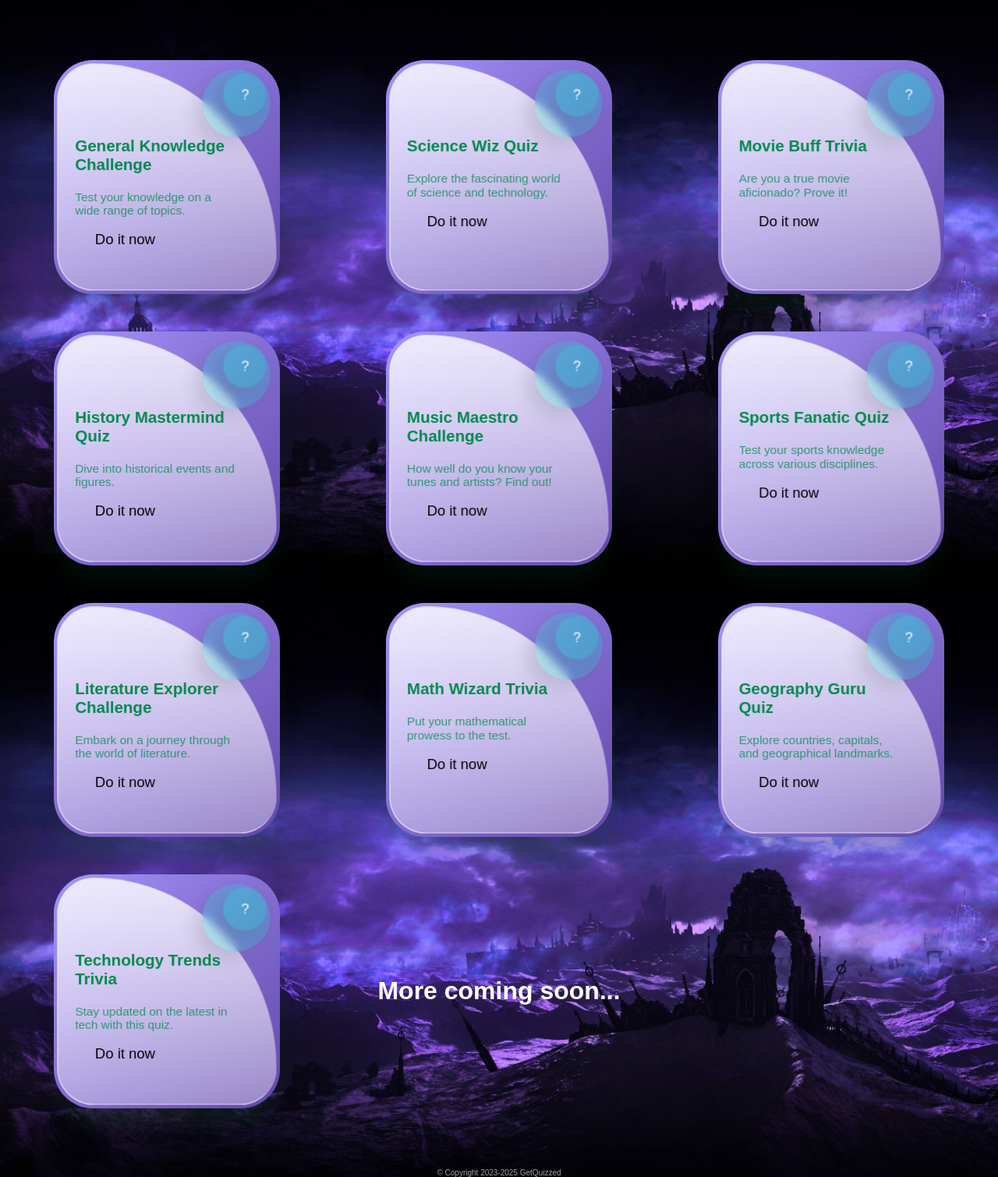
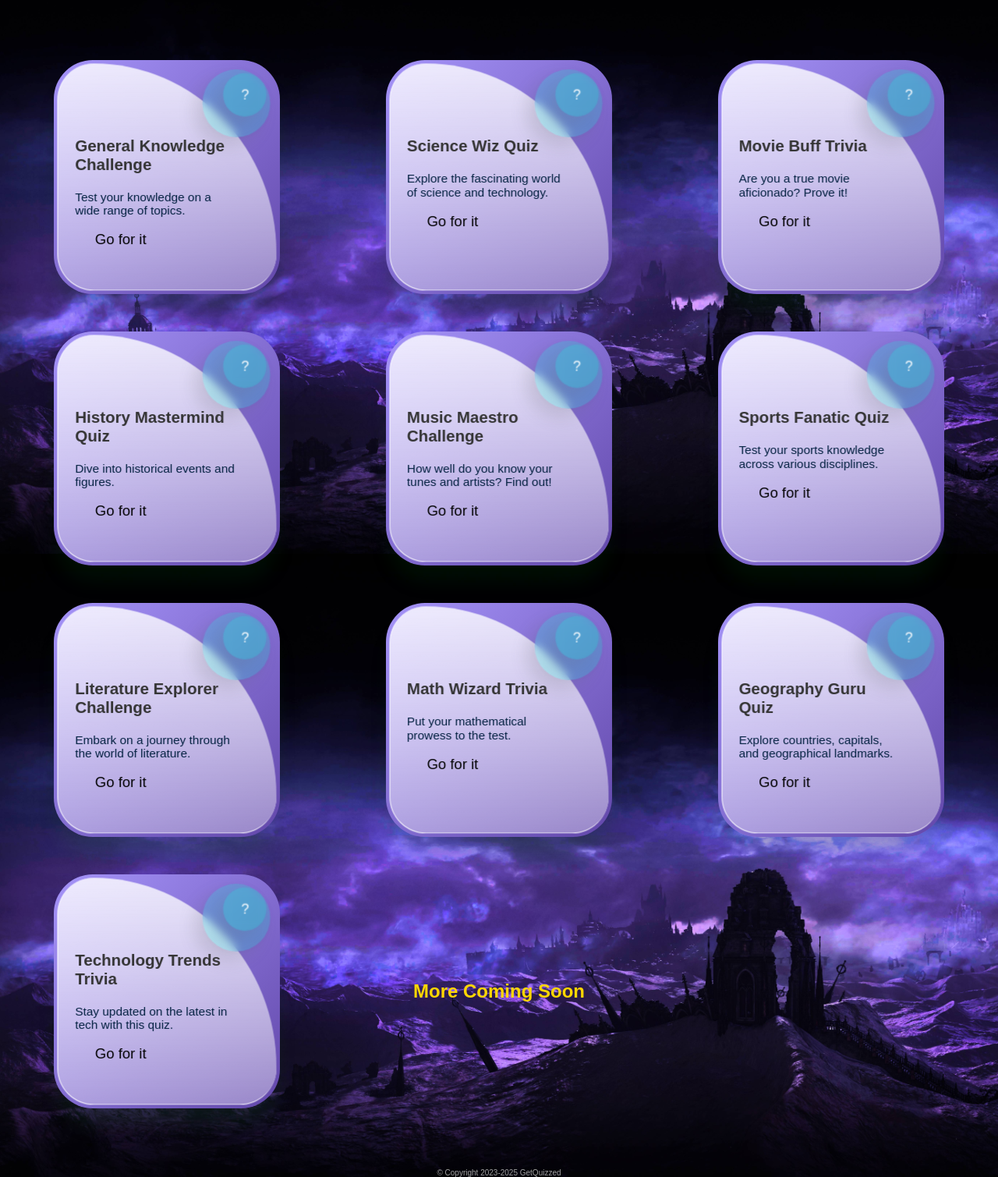
Before and after one commit to sanyamvatta/cs-50-final, a Flask app: page /dashboard in a window 1280 px wide. Shown: the part 90-1599 px from the top of the page at 78% size. Run offline with Flask 3, Linux system fonts and the light colour scheme; a user stored in the database is signed in; some libraries are stand-ins or nearby versions.

Commit message:
completed dashboard and database

```diff
--- a/app.py
+++ b/app.py
@@ -97,7 +97,7 @@ def register():
 @login_required
 def dashboard():
     quizzes = db.execute("SELECT * FROM Quizzes")
-    return render_template('dashboard.html',quizzes=quizzes)
+    return render_template('dashboard.html',quizzes=quizzes,index=index)
 
 
 @app.route('/signout')
--- a/static/dashboard.css
+++ b/static/dashboard.css
@@ -46,14 +46,14 @@
 
   .content .title {
     display: block;
-    color: #00894d;
+    color: #333333;
     font-weight: 900;
     font-size: 20px;
   }
 
   .content .text {
     display: block;
-    color: rgba(0, 137, 78, 0.7647058824);
+    color: #001f3f;
     font-size: 15px;
     margin-top: 20px;
   }
@@ -159,3 +159,48 @@
   justify-self: center;
   align-self: center;
 }
+
+.loading-text {
+  font-family: 'Arial', sans-serif;
+  font-size: 24px;
+  font-weight: bold;
+  color: #FFD700;
+  padding: 20px;
+  cursor: pointer;
+  transition: color 0.3s ease, transform 0.3s ease;
+}
+
+.loading-text:hover {
+  color: #FFE4B5; /* Dark Purple on hover */
+  transform: scale(1.1); /* Slightly increase size on hover */
+  animation: pulse 1s infinite; /* Apply pulse animation on hover */
+}
+
+@keyframes pulse {
+  0% {
+      transform: scale(1);
+  }
+  50% {
+      transform: scale(1.1);
+  }
+  100% {
+      transform: scale(1);
+  }
+}
+
+@media only screen and (max-width: 768px) {
+  /* Your mobile-specific styles go here */
+  .wrapper {
+    grid-template-columns: 1fr;
+    gap: 2rem;
+  }
+}
+
+/* Tablets */
+@media only screen and (min-width: 769px) and (max-width: 1024px) {
+  /* Your tablet-specific styles go here */
+  .wrapper {
+    grid-template-columns: 1fr 1fr;
+    gap: 2.5rem;
+  }
+}
--- a/templates/dashboard.html
+++ b/templates/dashboard.html
@@ -27,12 +27,12 @@
                     <span class="title">{{ quiz['title'] }}</span>
                     <span class="text">{{ quiz['description'] }}</span>
                     <br>
-                    <a class="q-button" href=""> Do it now</a>
+                    <a class="q-button" href="/quiz/{{ quizzes.index(quiz) + 1 }}"> Go for it</a>
                 </div>
             </div>
         </div>
     </div>
     {% endfor %}
-    <h1 class="loading-text">More coming soon...</h1>
+    <div class="loading-text" id="loadingText" onmouseover="startLoading()">More Coming Soon</div>
   </div>
 {% endblock %}
```
Also changed, not shown: schemas.sql (+28 -0 lines), quiz_app.db.
